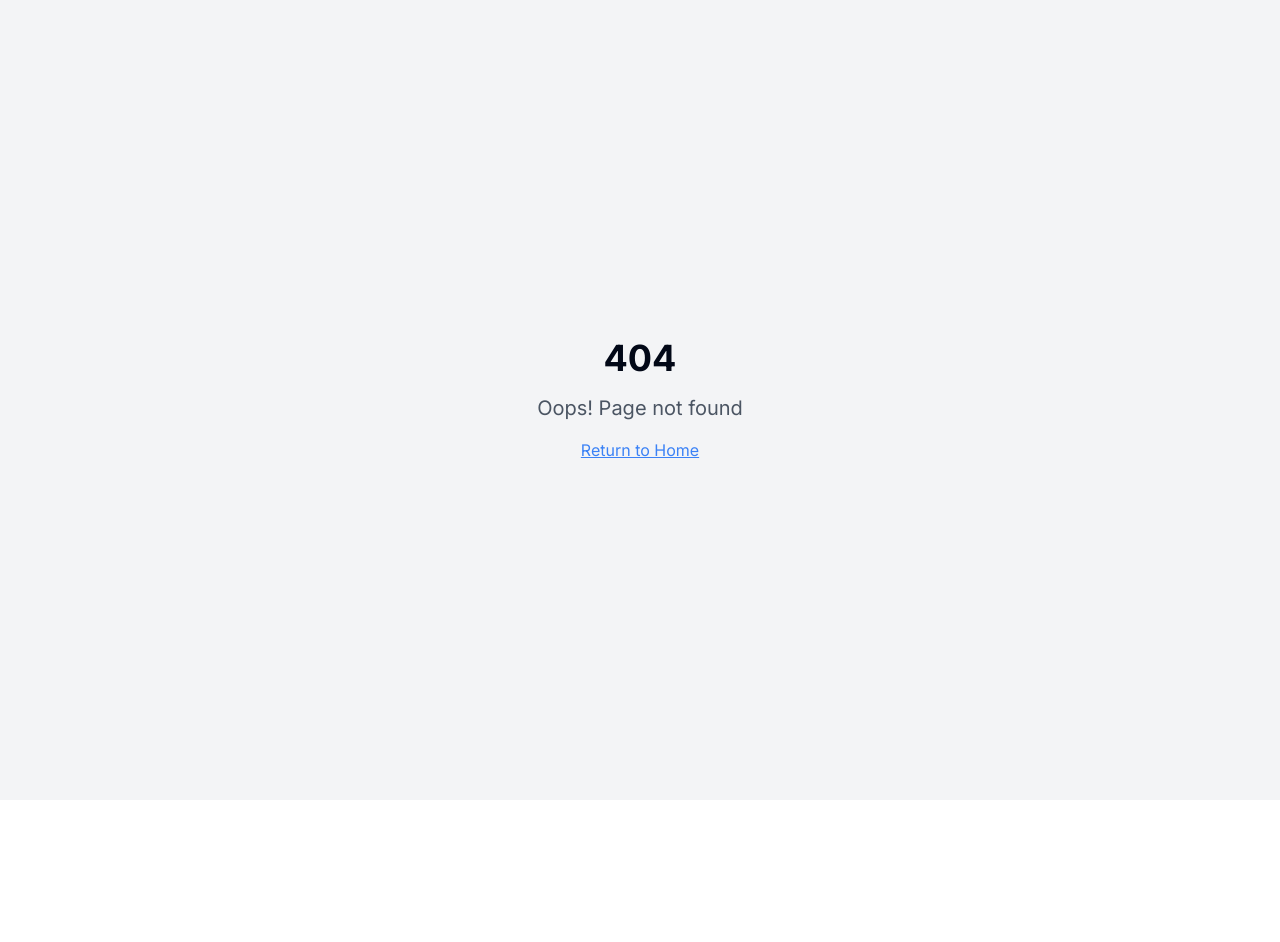
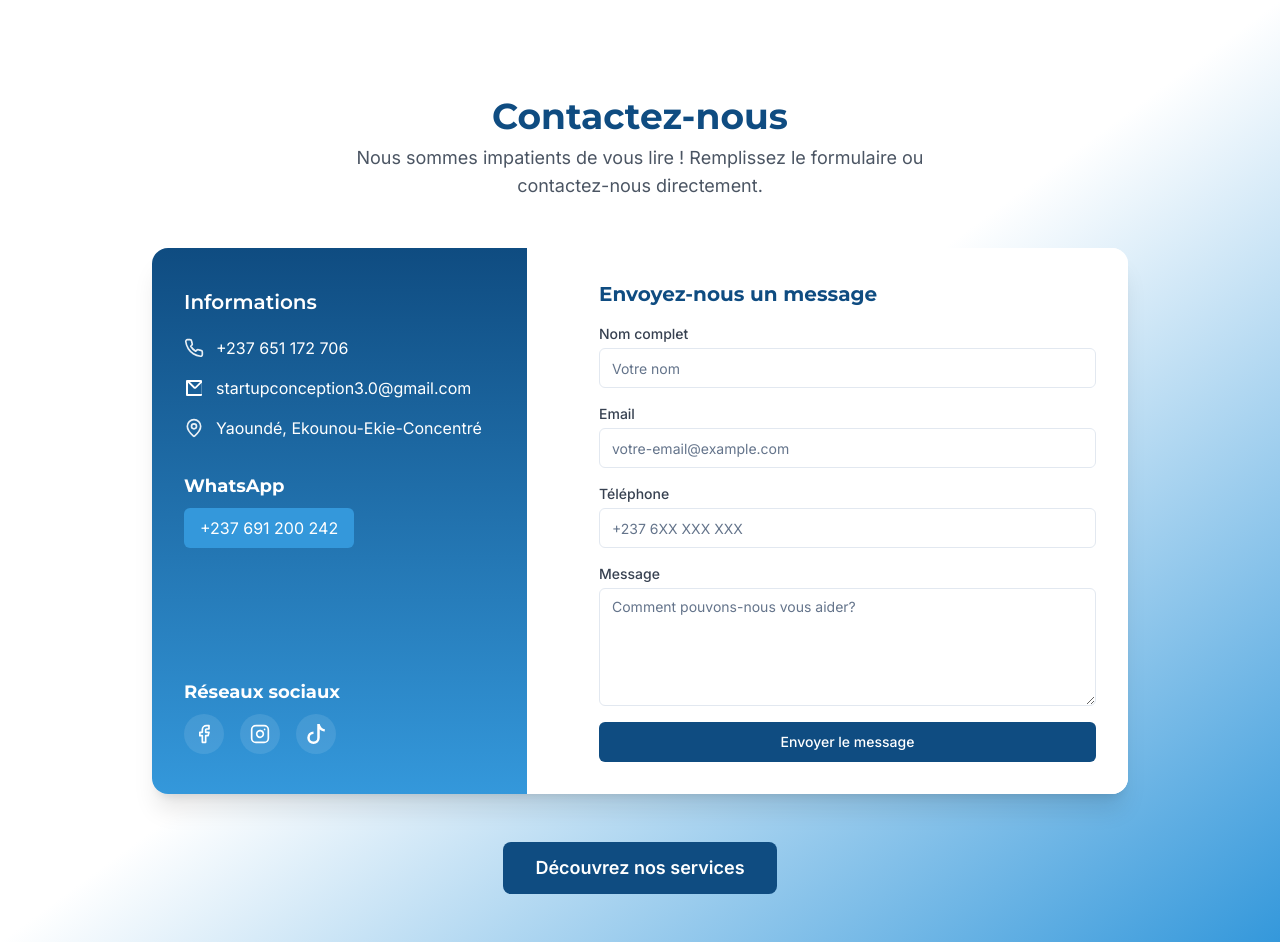
Before and after one commit to 01Aquila/Bertini_frontend, a React (Vite) app: page /contact in a window 1280 px wide. Before the commit this address had no page. Before the commit the page ends 800 px from the top, so only its background shows below. Built offline with nearby package versions, Linux system fonts and the light colour scheme.

Commit message:
feat: Design contact page
This commit implements the design for the contact page.

```diff
--- a/src/App.tsx
+++ b/src/App.tsx
@@ -1,4 +1,3 @@
-
 import { Toaster } from "@/components/ui/toaster";
 import { Toaster as Sonner } from "@/components/ui/sonner";
 import { TooltipProvider } from "@/components/ui/tooltip";
@@ -10,6 +9,7 @@ import Bertiny from "./pages/Bertiny";
 import About from "./pages/About";
 import NotFound from "./pages/NotFound";
 import { ScrollToTop } from "./components/ScrollToTop";
+import Contact from "./pages/Contact";
 
 const queryClient = new QueryClient();
 
@@ -25,6 +25,7 @@ const App = () => (
           <Route path="/products" element={<Products />} />
           <Route path="/bertiny" element={<Bertiny />} />
           <Route path="/about" element={<About />} />
+          <Route path="/contact" element={<Contact />} />
           {/* ADD ALL CUSTOM ROUTES ABOVE THE CATCH-ALL "*" ROUTE */}
           <Route path="*" element={<NotFound />} />
         </Routes>
--- /dev/null
+++ b/src/pages/Contact.tsx
@@ -0,0 +1,102 @@
+
+import { ContactForm } from "@/components/ContactForm";
+import { Facebook, Phone, Mail, MapPin, Instagram } from "lucide-react";
+import { Link } from "react-router-dom";
+
+export default function Contact() {
+  return (
+    <section className="w-full min-h-screen pt-24 pb-12 bg-gradient-to-br from-white via-white to-startup-blue-light">
+      <div className="max-w-5xl mx-auto px-6">
+        {/* Title and subtitle */}
+        <div className="mb-12 text-center">
+          <h1 className="text-3xl md:text-4xl font-bold font-heading text-startup-blue mb-2">Contactez-nous</h1>
+          <p className="text-gray-600 text-lg max-w-xl mx-auto">
+            Nous sommes impatients de vous lire ! Remplissez le formulaire ou contactez-nous directement.
+          </p>
+        </div>
+        <div className="flex flex-col md:flex-row gap-10 bg-white rounded-2xl shadow-xl overflow-hidden animate-fade-in">
+          {/* Left: Info */}
+          <div className="md:w-2/5 w-full px-8 py-10 bg-gradient-to-b from-startup-blue to-startup-blue-light text-white flex flex-col justify-between">
+            {/* Contact Info */}
+            <div>
+              <h2 className="text-xl font-semibold mb-5 font-heading">Informations</h2>
+              <ul className="space-y-4 text-base">
+                <li className="flex items-center gap-3">
+                  <Phone className="w-5 h-5 opacity-90" />
+                  <span>+237 651 172 706</span>
+                </li>
+                <li className="flex items-center gap-3">
+                  <svg width="20" height="20" viewBox="0 0 20 20" fill="currentColor"><path d="M17 2h-14a1 1 0 0 0 -1 1v14a1 1 0 0 0 1 1h14a1 1 0 0 0 1-1v-14a1 1 0 0 0 -1-1zm-1 2-5 4.997-5-4.997zm-12 12v-11.367l5.803 5.794c.291.29.677.435 1.073.435s.782-.145 1.073-.435l5.803-5.794v11.367z"/></svg>
+                  <span>startupconception3.0@gmail.com</span>
+                </li>
+                <li className="flex items-center gap-3">
+                  <MapPin className="w-5 h-5 opacity-90" />
+                  <span>Yaoundé, Ekounou-Ekie-Concentré</span>
+                </li>
+              </ul>
+              <div className="mt-8">
+                <h3 className="text-lg font-heading font-bold mb-2">WhatsApp</h3>
+                <a
+                  href="https://wa.me/237691200242"
+                  target="_blank"
+                  rel="noopener noreferrer"
+                  className="inline-block text-white bg-startup-blue-light px-4 py-2 rounded-md hover:bg-white hover:text-startup-blue transition"
+                  >
+                  +237 691 200 242
+                </a>
+              </div>
+            </div>
+            {/* Socials */}
+            <div className="mt-10">
+              <h3 className="text-lg font-heading font-bold mb-2">Réseaux sociaux</h3>
+              <div className="flex gap-4">
+                <a
+                  href="https://www.facebook.com"
+                  target="_blank"
+                  rel="noopener noreferrer"
+                  aria-label="Facebook"
+                  className="w-10 h-10 flex items-center justify-center rounded-full bg-white/10 hover:bg-white/20"
+                >
+                  <Facebook className="w-5 h-5" />
+                </a>
+                <a
+                  href="https://www.instagram.com"
+                  target="_blank"
+                  rel="noopener noreferrer"
+                  aria-label="Instagram"
+                  className="w-10 h-10 flex items-center justify-center rounded-full bg-white/10 hover:bg-white/20"
+                >
+                  <Instagram className="w-5 h-5" />
+                </a>
+                <a
+                  href="https://www.tiktok.com/@Bertini.tlcom.3.0"
+                  target="_blank"
+                  rel="noopener noreferrer"
+                  aria-label="TikTok"
+                  className="w-10 h-10 flex items-center justify-center rounded-full bg-white/10 hover:bg-white/20"
+                >
+                  {/* TikTok SVG */}
+                  <svg xmlns="http://www.w3.org/2000/svg" width="20" height="20" fill="currentColor" className="bi bi-tiktok" viewBox="0 0 16 16"><path d="M9 0h1.98c.144.715.54 1.617 1.235 2.512C12.895 3.389 13.797 4 15 4v2c-1.753 0-3.07-.814-4-1.829V11a5 5 0 1 1-5-5v2a3 3 0 1 0 3 3V0Z"/></svg>
+                </a>
+              </div>
+            </div>
+          </div>
+          {/* Right: Form */}
+          <div className="md:w-3/5 w-full p-8 bg-white flex flex-col justify-center">
+            <h2 className="text-xl font-bold text-startup-blue mb-4 font-heading">Envoyez-nous un message</h2>
+            <ContactForm />
+          </div>
+        </div>
+        {/* Call to action */}
+        <div className="mt-12 text-center">
+          <Link
+            to="/products"
+            className="inline-block px-8 py-3 rounded-lg bg-startup-blue text-white font-semibold text-lg hover:bg-startup-blue/90 transition hover:scale-105"
+          >
+            Découvrez nos services
+          </Link>
+        </div>
+      </div>
+    </section>
+  );
+}
```
